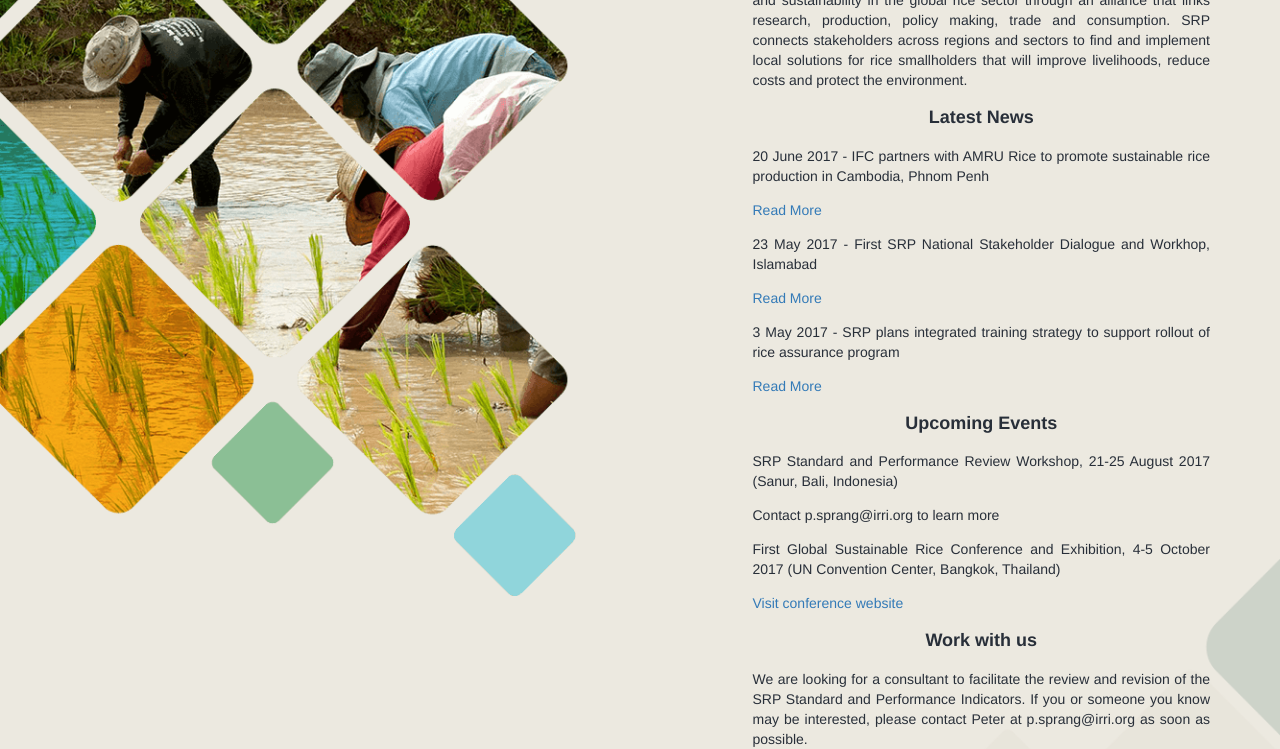
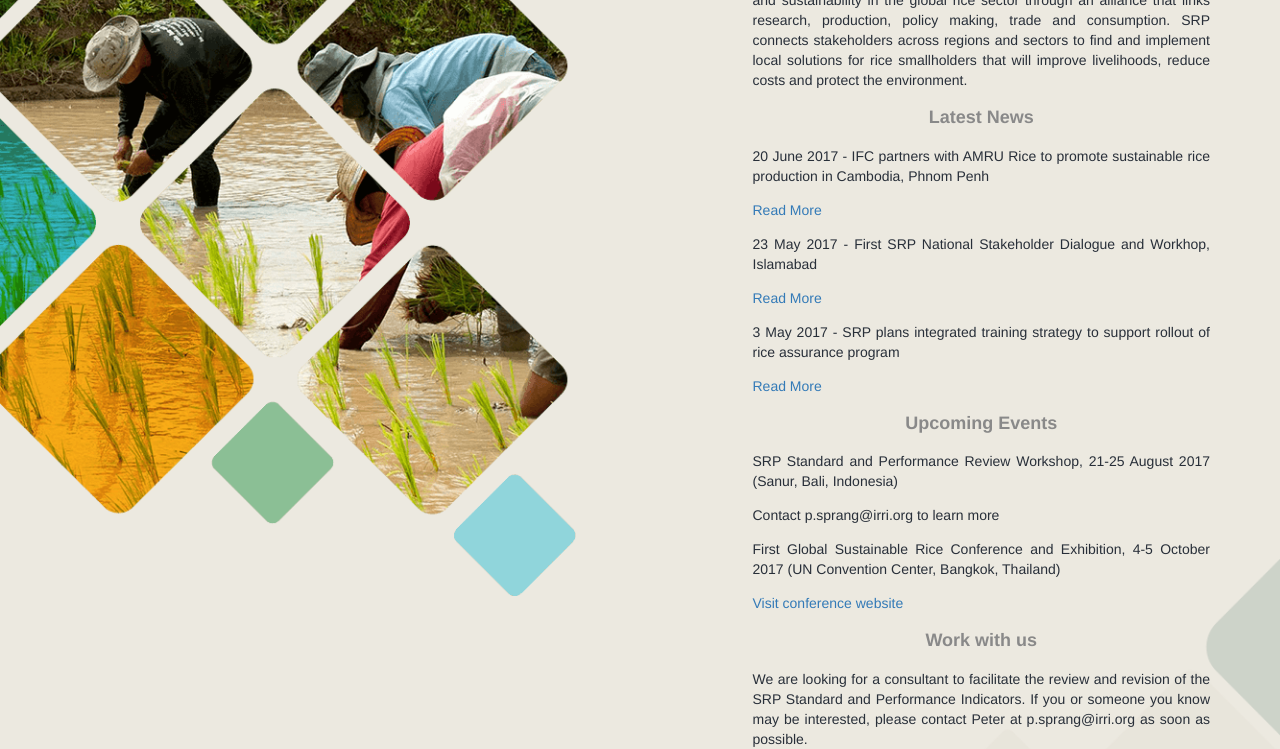
Before and after one commit to sustainablericeplatform/sustainablericeplatform.github.io, a Jekyll site: the page built from index.html, in a window 1280 px wide. Shown: the part 547-1296 px from the top of the page. Built offline with Jekyll 4.4.1, drawn with Linux system fonts in a browser that asks for light colours.

Commit message:
Update index.html

```diff
--- a/index.html
+++ b/index.html
@@ -13,7 +13,7 @@ layout: default
                 <p>Rice plays a critical role in global food and nutritional security, as well as in providing livelihoods for 144 million smallholder farmers in developing countries.</p>-->
                 <h2 class="gray">Our Work</h2>
                 <p>The Sustainable Rice Platform (SRP) promotes resource-use efficiency and sustainability in the global rice sector through an alliance that links research, production, policy making, trade and consumption. SRP connects stakeholders across regions and sectors to find and implement local solutions for rice smallholders that will improve livelihoods, reduce costs and protect the environment.</p>
-                <h2 class="black">Latest News</h2>
+                <h2 class="gray">Latest News</h2>
                 <p>20 June 2017 - IFC partners with AMRU Rice to promote sustainable rice production in Cambodia, Phnom Penh</p>
                 <p><a href="http://www.finchannel.com/business/65833-ifc-partners-with-amru-rice-to-promote-sustainable-rice-production-in-cambodia" target="_blank">Read More</a></p>
                 <p>23 May 2017 - First SRP National Stakeholder Dialogue and Workhop, Islamabad</p>
@@ -25,7 +25,7 @@ layout: default
                 <p><a href="http://www.globalgap.org/uk_en/media-events/news/articles/Sustainable-Rice-Platform-and-GLOBALG.A.P.-Work-Together-Towards-Good-Agricultural-Practices-in-Rice-Production/" target="_blank">Sustainable Rice Platform and GLOBALG.A.P. work together towards good agricultural practices in rice production</a></p>
                 <p><a href="http://www.fertilizer.org/En/Media/IFA_s_Expert_Blog/En/Media/IFA_Expert_Blog.aspx" target="_blank">Dr Wyn Ellis speaks to IFA about the world's first impact-based 'standard' for sustainable rice cultivation</a></p>
                 <p><a href="http://ifcextapps.ifc.org/IFCExt/Pressroom/IFCPressRoom.nsf/0/A654DC813708972085258082000D745F" target="_blank">IFC partners with Loc Troi Group to promote sustainable rice production in Vietnam</a></p>-->
-                <h2 class="black">Upcoming Events</h2>
+                <h2 class="gray">Upcoming Events</h2>
                 <!--<p><a href="/assets/docs/Updated Background, Programme and Registration Form for the SRP Training Strategy Workshop 3-4 May 2017.pdf" target="_blank">Sustainable Rice Platform Training Strategy Workshop, 3-4 May 2017 (International Rice Research Institute, Los Banos, Philippines)</a></p>
                 <p><a href="/assets/docs/Registration Form_Sustainable Rice Platform Training Strategy Workshop 2017.pdf" target="_blank">REGISTRATION FORM</a></p>
                 <p><a href="/assets/docs/Online Participation Guidelines - SRP Training Strategy Workshop 3-4 May 2017.pdf" target="_blank">ONLINE PARTICIPATION GUIDELINES</a></p>
@@ -34,7 +34,7 @@ layout: default
                 <p>Contact p.sprang@irri.org to learn more</p>
                 <p>First Global Sustainable Rice Conference and Exhibition, 4-5 October 2017 (UN Convention Center, Bangkok, Thailand)</p>
                 <p><a href="http://www.sustainablericeconference.org" target="_blank">Visit conference website</a></p>
-                <h2 class="black">Work with us</h2>
+                <h2 class="gray">Work with us</h2>
                 <p>We are looking for a consultant to facilitate the review and revision of the SRP Standard and Performance Indicators. If you or someone you know may be interested, please contact Peter at p.sprang@irri.org as soon as possible.</p>
                 <p><a href="/assets/docs/ToRs_Consultant_SRP_Standard Revision_Final.pdf" target="_blank">Terms of Reference</a></p>
                 <div class="subscribe-wrapper" style="margin-top: 50px;">
```
